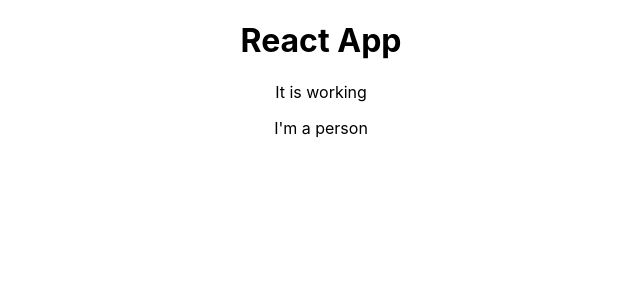
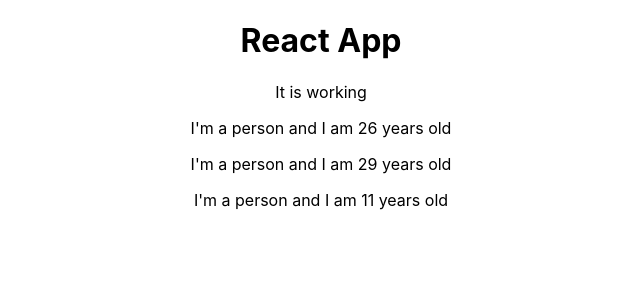
Before and after one commit to dieterdoman/react-udemy-course, a React (Create React App) app: page / in a window 1280 px wide. Shown: the top 300 px of the page, without its empty margins (319-959 px from the left). Built offline with nearby package versions, Linux system fonts and the light colour scheme.

Commit message:
Added dynamic content.

```diff
--- a/src/App.js
+++ b/src/App.js
@@ -8,7 +8,9 @@
       <header className="App-header">
         <h1>React App</h1>
         <p>It is working</p>
-        <Person/>
+        <Person />
+        <Person />
+        <Person />
       </header>
     </div>
   );
--- a/src/Person/Person.js
+++ b/src/Person/Person.js
@@ -1,7 +1,7 @@
 import React from 'react';
 
 const person = () => {
-   return <p>I'm a person</p>
+   return <p>I'm a person and I am {Math.floor(Math.random() * 30)} years old</p>
 };
 
 export default person;
```
